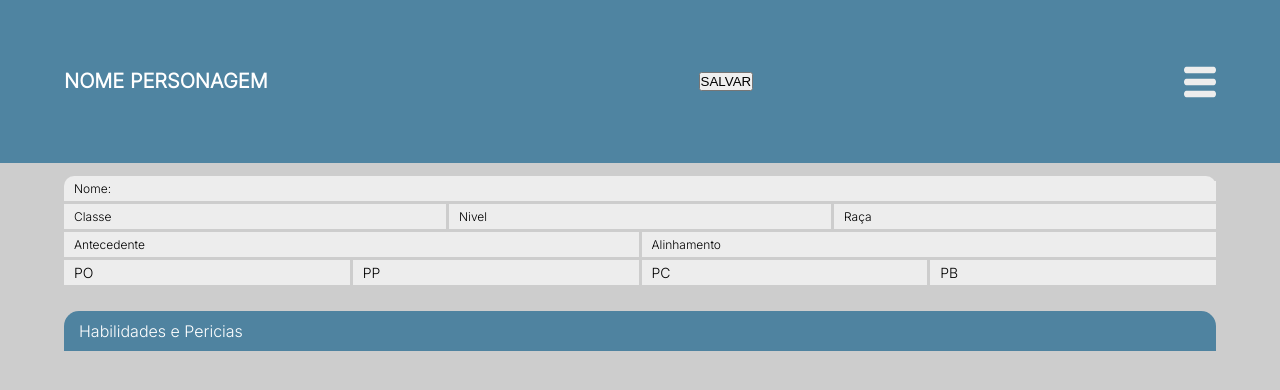
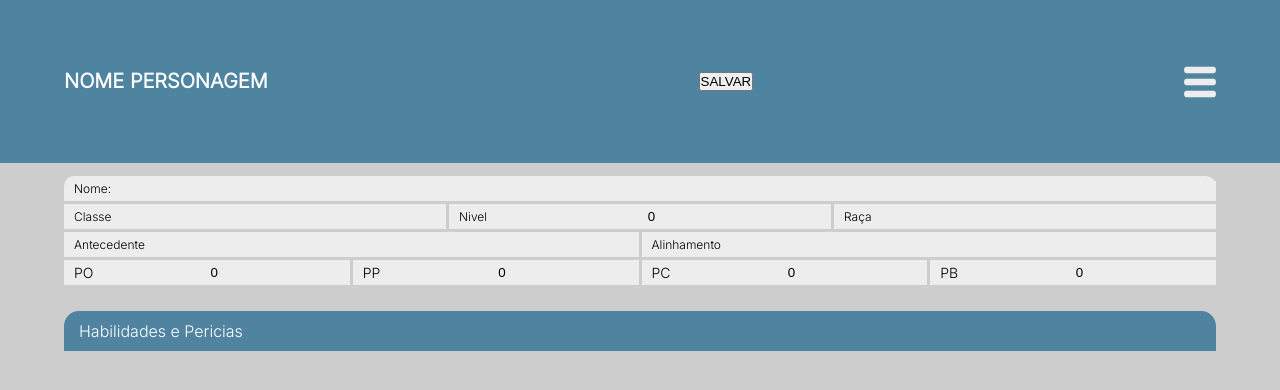
Before and after one commit to mabiiak/ficheiro-de-bolso, a React (Create React App) app: page / in a window 1280 px wide. Shown: the top 390 px of the page. Built offline with nearby package versions, Linux system fonts and the light colour scheme.

Commit message:
feat: salva e persiste os dados descritivos do personagem

```diff
--- a/src/components/Cabeçalho.jsx
+++ b/src/components/Cabeçalho.jsx
@@ -7,6 +7,8 @@ export default function Cabeçalho({titulo}) {
     const {
         listaPericias,
         defineHabilidades,
+        descritivo,
+        moedas,
     } = useContext(Context);
 
     const [viewHidden, setViewHidden] = useState(true);
@@ -17,22 +19,10 @@ export default function Cabeçalho({titulo}) {
 
     const salvaHabilidades = () => {
         localStorage.setItem('personagem', JSON.stringify({
-            descritivo: {
-                nome: "",
-                classe: "",
-                nivel: 0,
-                raça: "",
-                antecedente: "",
-                alinhamento: "",
-            },
+            descritivo,
+            moedas,
             habilidades: { ...defineHabilidades},
             pericias: { ...listaPericias },
-            moedas: {
-                PO: 0,
-                PP: 0,
-                PC: 0,
-                PB: 0
-            },
             status: {
                 hpAtual: 0,
                 hpMax: 0,
--- a/src/components/Descritivo.jsx
+++ b/src/components/Descritivo.jsx
@@ -1,55 +1,125 @@
-import React from "react";
+import React, { useContext } from "react";
+import { Context } from "../context/Provider";
 import './css/Descritivo.css';
 
 export default function Descritivo() {
+    const { descritivo, setDescritivo, moedas, setMoedas } = useContext(Context);
+
+    const changeValue = ({target}) => {
+        const { value, name, id } = target;
+
+        if (id === 'moedas') {
+            setMoedas({
+                ...moedas,
+                [name]: +value,
+            });
+        } else {
+            setDescritivo({ ...descritivo, [name]: value });
+        }
+    };
+
     return (
         <div id="descritivo">
             <div id="linha-nome">
                 <label>
                     Nome:
-                <input type="text" />
+                    <input
+                        name="nome"
+                        onChange={(e) => changeValue(e)}
+                        type="text"
+                        value={ descritivo.nome }
+                    />
                 </label>
             </div>
             <div id="linha-tripla">
                 <label>
                     Classe
-                <input type="text" />
+                    <input
+                        name="classe"
+                        onChange={(e) => changeValue(e)}
+                        type="text"
+                        value={ descritivo.classe }
+                    />
                 </label>
                 <label>
                     Nivel
-                <input type="number" />
+                    <input
+                        name="nivel"
+                        onChange={(e) => changeValue(e)}
+                        type="number"
+                        value={ descritivo.nivel }
+                    />
                 </label>
                 <label>
                     Raça
-                <input type="text" />
+                    <input
+                        name="raca"
+                        onChange={(e) => changeValue(e)}
+                        type="text"
+                        value={ descritivo.raca }
+                    />
                 </label>
             </div>
             <div id="linha-dupla">
                 <label>
                     Antecedente
-                <input type="text" />
+                    <input
+                        name="antecedente"
+                        onChange={(e) => changeValue(e)}
+                        type="text"
+                        value={ descritivo.antecedente }
+                    />
                 </label>
                 <label>
                     Alinhamento
-                <input type="text" />
+                    <input
+                        name="alinhamento"
+                        onChange={(e) => changeValue(e)}
+                        type="text"
+                        value={ descritivo.alinhamento }
+                    />
                 </label>
             </div>
             <div id="linha-moedas">
                 <label>
                     PO
-                <input type="number" />
+                    <input
+                        id="moedas"
+                        name="po"
+                        onChange={(e) => changeValue(e)}
+                        type="number"
+                        value={ moedas.po }
+                    />
                 </label>
                 <label>
                     PP
-                <input type="number" />
+                    <input
+                        id="moedas"
+                        name="pp"
+                        onChange={(e) => changeValue(e)}
+                        type="number"
+                        value={ moedas.pp }
+                    />
                 </label>
                 <label>
                     PC
-                <input type="number" />
+                    <input
+                        id="moedas"
+                        name="pc"
+                        onChange={(e) => changeValue(e)}
+                        type="number"
+                        value={ moedas.pc }
+                    />
                 </label>
                 <label>
                     PB
-                <input type="number" />
+                    <input
+                        id="moedas"
+                        name="pb"
+                        onChange={(e) => changeValue(e)}
+                        type="number"
+                        value={ moedas.pb }
+                    />
                 </label>
             </div>
         </div>
--- a/src/components/css/Descritivo.css
+++ b/src/components/css/Descritivo.css
@@ -23,6 +23,7 @@
 #linha-nome input {
     background-color: #EDEDED;
     border: none;
+    margin-left: 5px;
     width: 99%;
 }
 
@@ -46,6 +47,7 @@
 #linha-tripla input {
     background-color: #EDEDED;
     border: none;
+    text-align: center;
     width: 99%;
 }
 
@@ -69,6 +71,7 @@
 #linha-dupla input {
     background-color: #EDEDED;
     border: none;
+    margin-left: 5px;
     width: 99%;
 }
 
@@ -91,5 +94,6 @@
 #linha-moedas input {
     background-color: #EDEDED;
     border: none;
+    text-align: center;
     width: 99%;
 }
--- a/src/context/Provider.js
+++ b/src/context/Provider.js
@@ -4,6 +4,22 @@ import PropTypes from 'prop-types';
 export const Context = createContext();
 
 function Provider({ children }) {
+    const [descritivo, setDescritivo] = useState({
+        nome: "",
+        classe: "",
+        nivel: 0,
+        raca: "",
+        antecedente: "",
+        alinhamento: "",
+    });
+
+    const [moedas, setMoedas] = useState({
+        po: 0,
+        pp: 0,
+        pc: 0,
+        pb: 0,
+    });
+
     const [defineHabilidades, setHabilidades] = useState({
         forca: 0,
         destreza: 0,
@@ -20,6 +36,7 @@ function Provider({ children }) {
         if (verSalvos) {
             setHabilidades(verSalvos.habilidades);
             setListaPericias(verSalvos.pericias);
+            setDescritivo(verSalvos.descritivo);
         };
     }, []);
 
@@ -28,6 +45,10 @@ function Provider({ children }) {
         setHabilidades,
         listaPericias,
         setListaPericias,
+        descritivo,
+        setDescritivo,
+        moedas,
+        setMoedas,
     }
 
   return (
```
Lines whose indentation alone changed are shown as unchanged.
